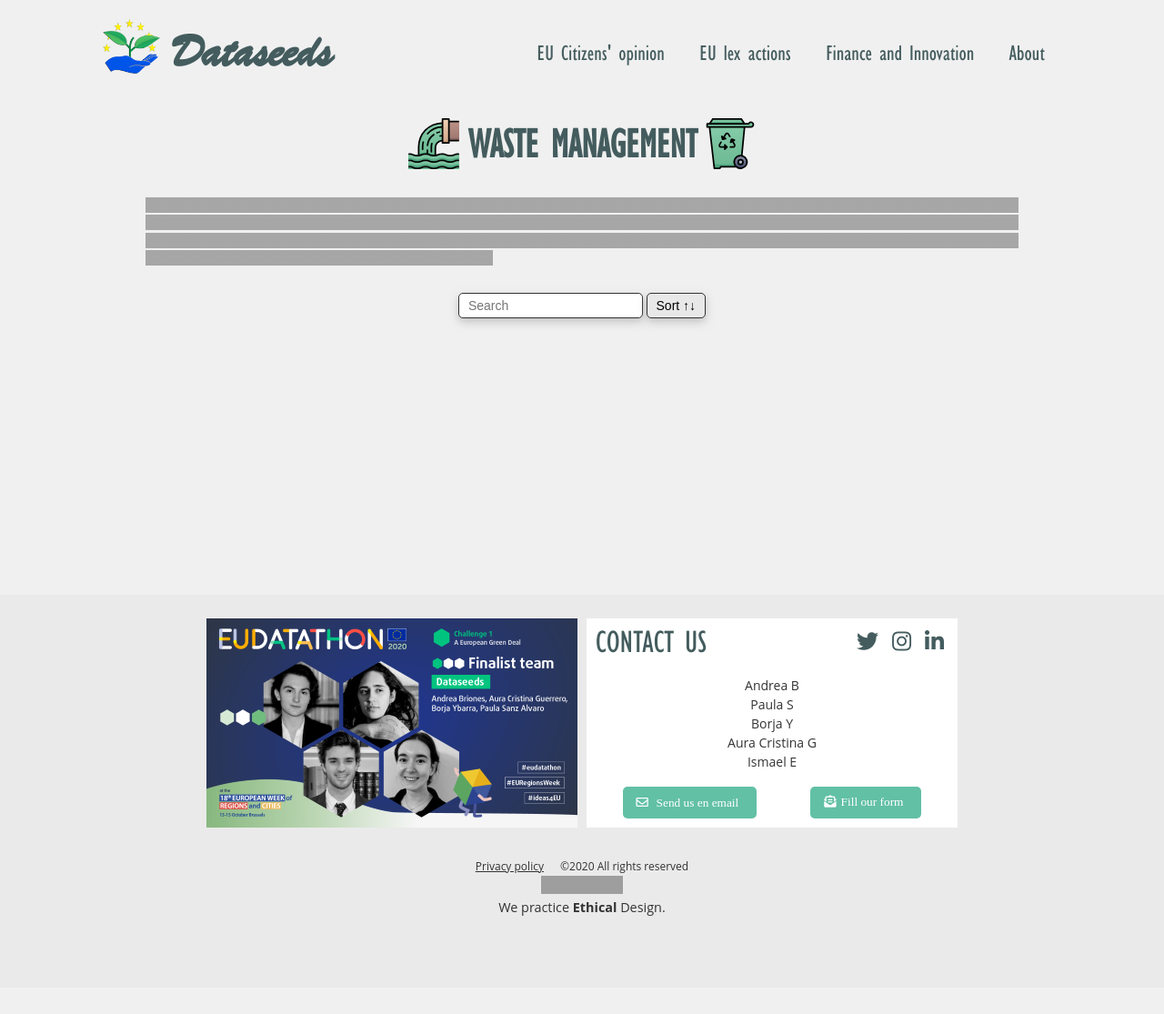
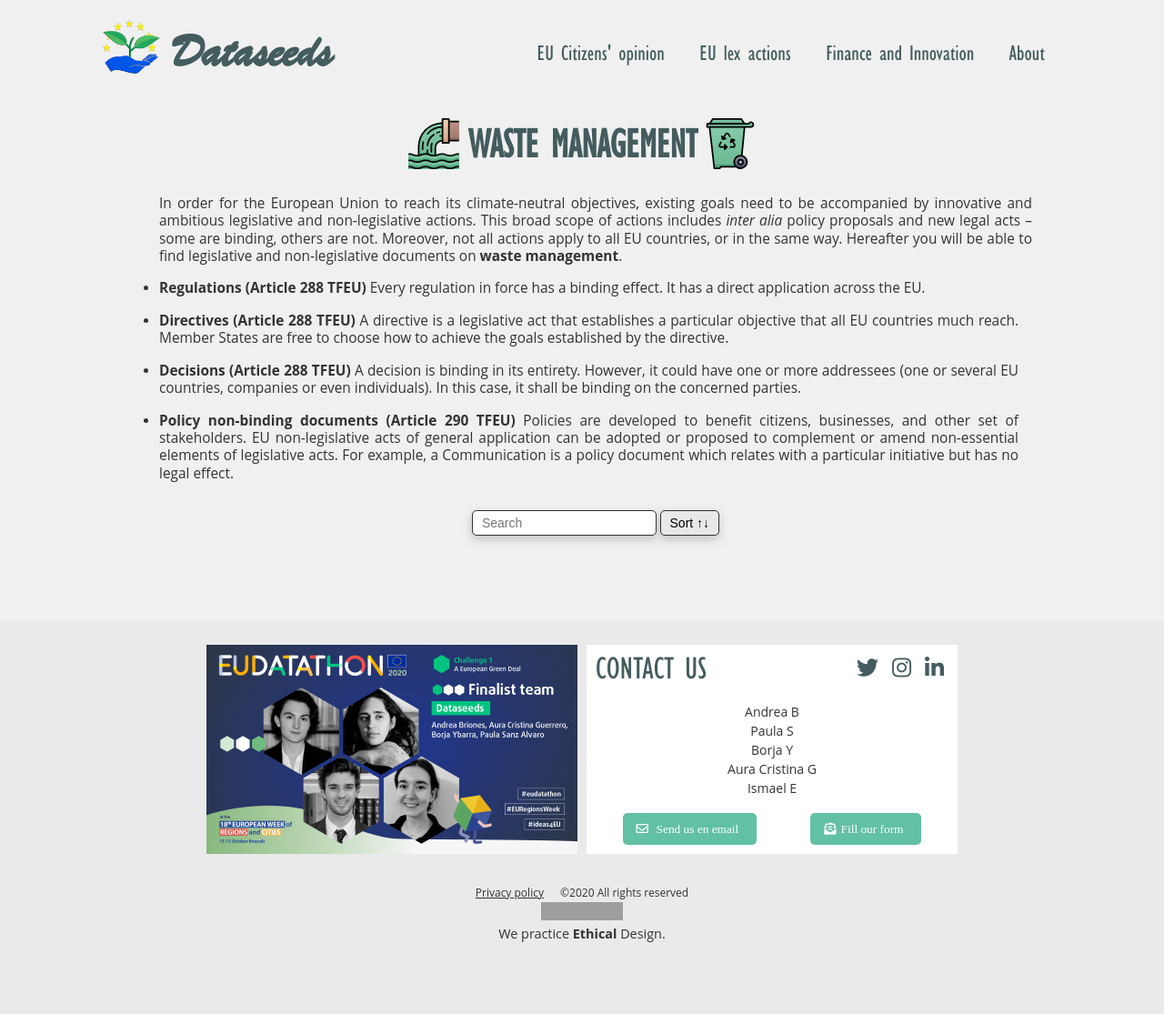
Before and after one commit to Dataseeds/dataseeds.github.io, a Jekyll site: the page built from pages/waste-legislations.md, in a window 1280 px wide. Shown: the whole page at 91% size. Built offline with Jekyll 4.4.1, drawn with Linux system fonts in a browser that asks for light colours; nearby versions of some CDN libraries; before the commit the page ends 1086 px from its top, so only the background shows below that; grey boxes are pictures that could not be loaded.

Commit message:
Update waste-legislations.md
Description legislations waste.

```diff
--- a/pages/waste-legislations.md
+++ b/pages/waste-legislations.md
@@ -15,14 +15,37 @@ permalink: /waste/legislations
 	</div>
 	<div class="flex-container">
 		<p>
-			<span class="temp">
-				Lorem ipsum dolor sit amet, consectetur adipiscing elit. Etiam a pharetra orci. Curabitur orci eros,
-				auctor tristique auctor luctus, ultricies sed risus. Phasellus gravida orci in turpis lacinia varius.
-				Mauris consequat erat risus, finibus malesuada diam auctor ac. Aenean non sem ex. Vivamus in libero
-				purus. Morbi blandit, nisl non iaculis ultricies, orci nunc interdum turpis, eu tristique quam nunc ut
-				lorem. Quisque pharetra ac leo et consequat.
-			</span>
+		In order for the European Union to reach its climate-neutral objectives, existing goals need to be accompanied by innovative and ambitious legislative and non-legislative actions. This broad scope of actions includes <i>inter alia</i> policy proposals and new legal acts – some are binding, others are not. Moreover, not all actions apply to all EU countries, or in the same way. Hereafter you will be able to find legislative and non-legislative documents on <b>waste management</b>.
 		</p>
+		<ul style="margin-left: 15px">
+			<li>
+				<p><b>Regulations (Article 288 TFEU)</b>
+					Every regulation in force has a binding effect. It has a direct application across the EU.
+				</p>
+			</li>
+			<li>
+				<p><b>Directives (Article 288 TFEU)</b>
+					A directive is a legislative act that establishes a particular objective that all EU countries much
+					reach. Member States are free to choose how to achieve the goals established by the directive.
+				</p>
+			</li>
+			<li>
+				<p><b>Decisions (Article 288 TFEU)</b>
+					A decision is binding in its entirety. However, it could have one or more addressees (one or several
+					EU
+					countries, companies or even individuals). In this case, it shall be binding on the concerned
+					parties.
+				</p>
+			</li>
+			<li>
+				<p><b>Policy non-binding documents (Article 290 TFEU)</b>
+					Policies are developed to benefit citizens, businesses, and other set of stakeholders. EU
+					non-legislative acts of general application can be adopted or proposed to complement or amend
+					non-essential elements of legislative acts. For example, a Communication is a policy document which
+					relates with a particular initiative but has no legal effect.
+				</p>
+			</li>
+		</ul>
 		<div id="search-list">
 			<div class="searchbox">
 				<input class="search" placeholder="Search" />
```
